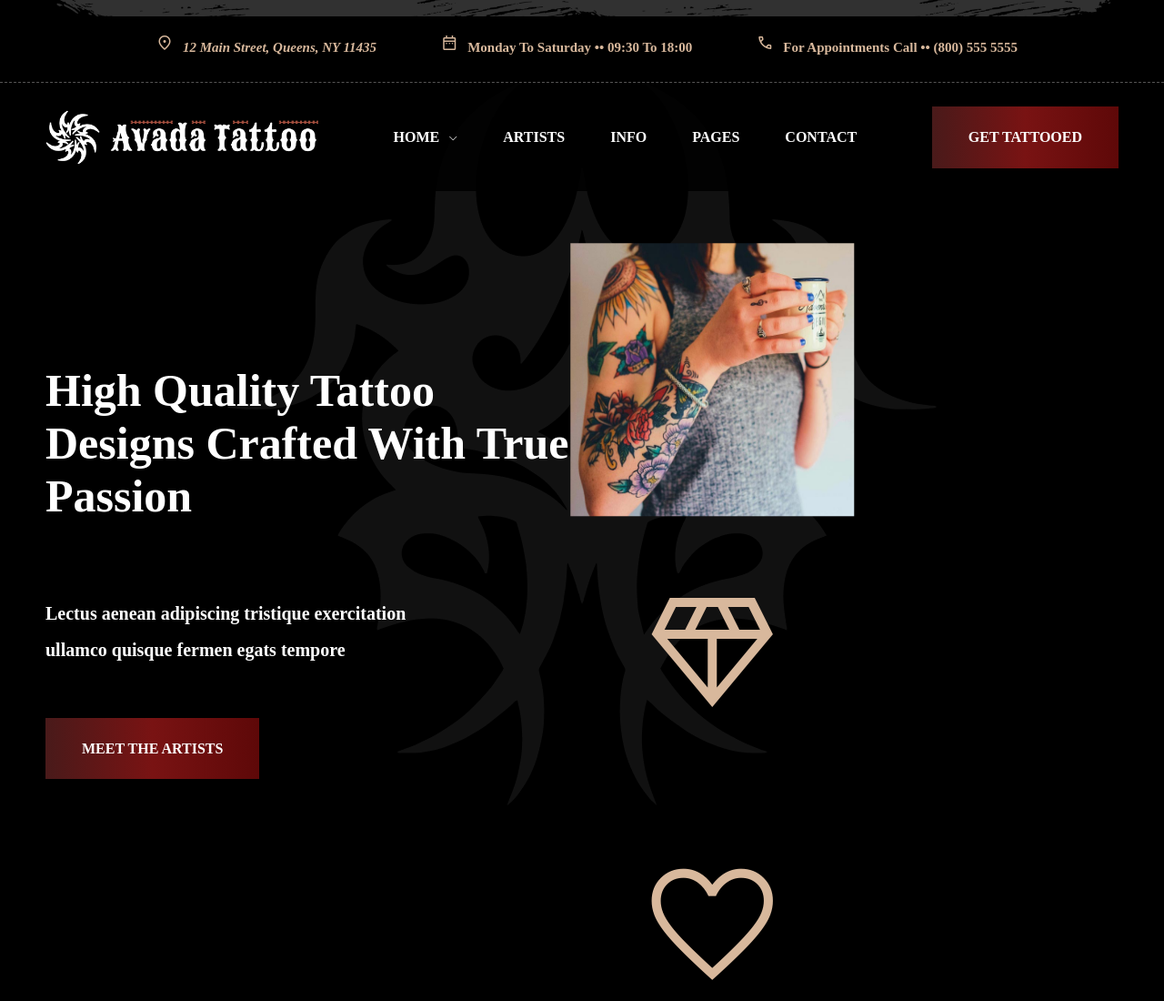
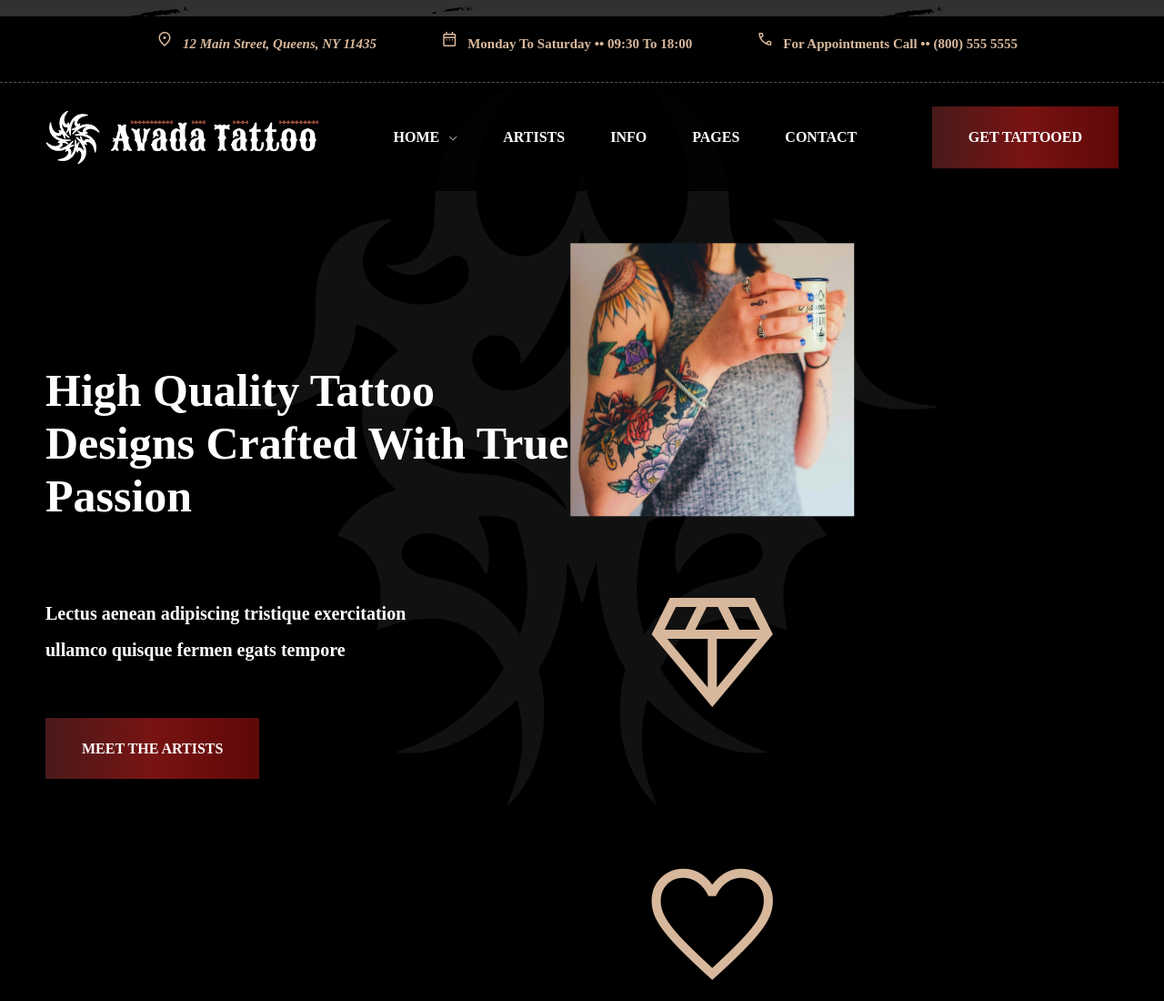
Before and after one commit to mohammadjodaki/project-tattoo, a plain HTML site: page index.html in a window 1280 px wide. Shown: the top 1100 px of the page at 91% size. Drawn offline with nearby package versions, Linux system fonts and the light colour scheme.

Commit message:
edit backgrond

```diff
--- a/assets/stylesheet/master.css
+++ b/assets/stylesheet/master.css
@@ -1,15 +1,20 @@
 @font-face {
   font-family: Courier;
   src: url(../fonts/Bevan.ttf) format(truetype);
+}
+body{
+  width: clamp(300px , 100% , 1400px);
 }
 .menu-top {
   width: 100%;
   height: 90px;
   background-color: black;
-  > img {
-    object-fit: cover;
+  .img1{
+    background-image: url('../img/header-bg-1.png');
+    background-repeat: no-repeat;
+    background-position-x:center;
     width: 100%;
-    height: 20%;
+    height:20%;
   }
   .row {
     width: 100%;
--- a/index.html
+++ b/index.html
@@ -18,7 +18,7 @@
   <body>
     <main>
       <section class="menu-top">
-        <img src="assets/img/header-bg-1.png" alt="" />
+        <div class="img1"></div>
         <div class="row">
           <address>
             <span class="material-symbols-outlined">location_on</span>12 Main
```
